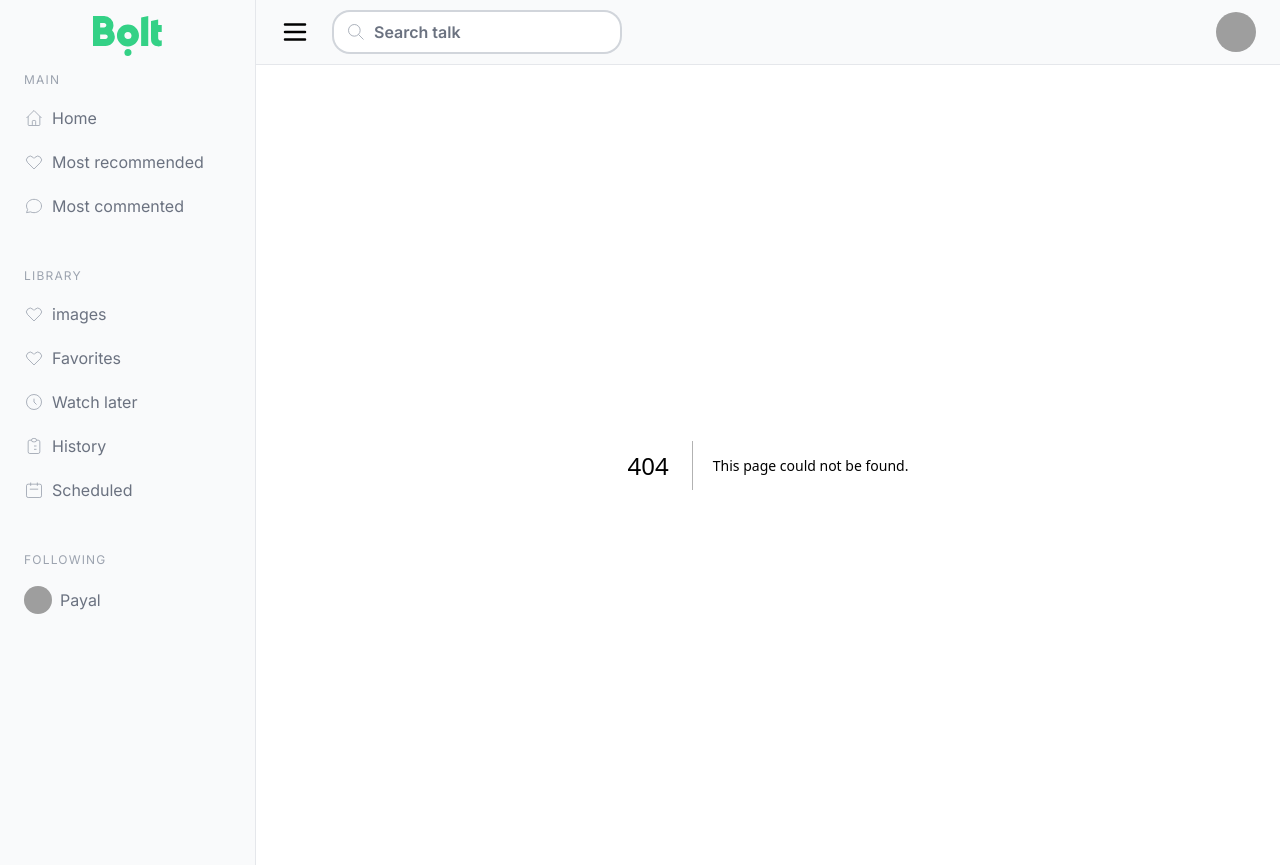
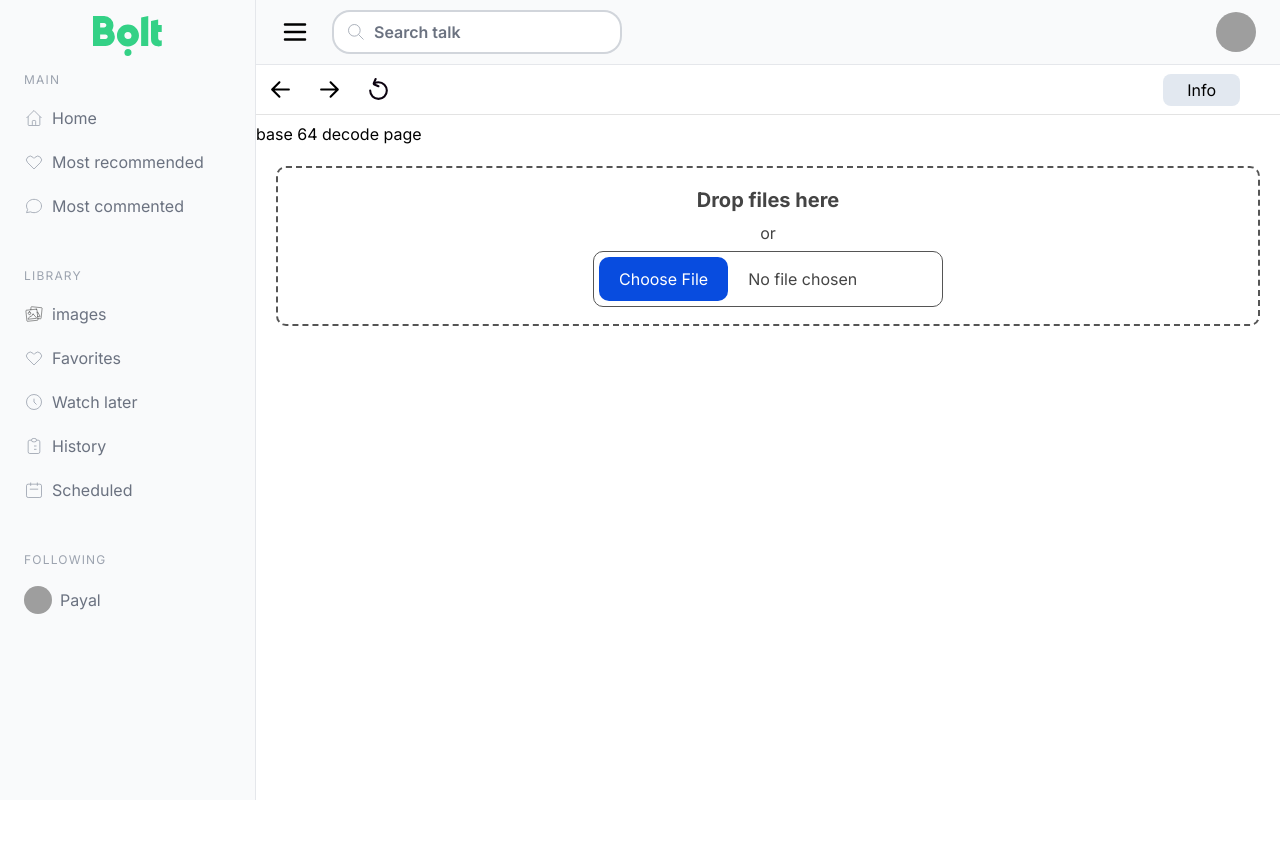
Before and after one commit to tholiyaDixit/Innovation, a Next.js app in the folder innovation/: page /images/base%64%decode in a window 1280 px wide. Before the commit this address had no page. After the commit the page ends 800 px from the top, so only its background shows below. Built offline with nearby package versions, Linux system fonts and the light colour scheme; grey boxes are pictures that could not be loaded.

Commit message:
Add image base64 page

```diff
--- a/innovation/src/app/globals.css
+++ b/innovation/src/app/globals.css
@@ -26,6 +26,15 @@
     rgb(var(--background-start-rgb));
 } */
 
+.customMessageClass {
+  font-size: 25px;
+  position: absolute;
+  top: 0;
+  right: 0;
+  background-color: rgb(129, 244, 129);
+  padding: 15px 35px;
+}
+
 @layer utilities {
   .text-balance {
     text-wrap: balance;
--- /dev/null
+++ b/innovation/src/app/images/base%64%decode/page.tsx
@@ -0,0 +1,66 @@
+"use client";
+import PreNextReload from "@/components/preRextReload_header/PreNextReload";
+import SelectImage from "@/components/selectImage/SelectImage";
+import React, { useState } from "react";
+import { convertBase64Image } from "../../../utils/base64";
+import Image from "next/image";
+import copy from "@/images/svg/copy.svg";
+import { customPopup } from "@/utils/customPopup";
+
+const page = () => {
+  const [image, setImage] = useState<any>(null);
+  const [baseImage, setBaseImage] = useState("");
+  console.log("image ---", image);
+
+  const convertBase64 = async () => {
+    console.log("callconvertBase64 ---");
+
+    if (!!image && image.length > 0) {
+      const file = image[0];
+      const base64: any = await convertBase64Image(file);
+      console.log("base64 ---", base64);
+
+      setBaseImage(base64);
+      // setLoading(false);
+    }
+  };
+
+  return (
+    <div>
+      <PreNextReload />
+      <p>base 64 decode page </p>
+      <div>
+        <SelectImage
+          getImage={(files: any) => {
+            setImage(files);
+            convertBase64();
+          }}
+        />
+      </div>
+
+      {/*  show encoded image url */}
+      {!!baseImage && (
+        <div
+          className="h-96 border overflow-scroll"
+          style={{ minWidth: "500px", maxWidth: "200px" }}
+        >
+          <div className="">
+            <button
+              onClick={() => {
+                navigator.clipboard.writeText(baseImage);
+                customPopup("URL copy successfully");
+              }}
+            >
+              <Image src={copy} alt="copy" width={50} height={50} />
+            </button>
+          </div>
+          <div style={{ wordWrap: "break-word", wordBreak: "break-all" }}>
+            {baseImage}
+          </div>
+        </div>
+      )}
+    </div>
+  );
+};
+
+export default page;
--- a/innovation/src/app/images/page.tsx
+++ b/innovation/src/app/images/page.tsx
@@ -1,6 +1,7 @@
 import ImagePageCard from "@/components/card/imagePageCard/ImagePageCard";
 import React from "react";
 import sizeReduce from "../../images/sizeReduce.png";
+import base64Decode from "../../images/base64-decode.png";
 
 interface Props {}
 
@@ -17,9 +18,10 @@ const page = (props: Props) => {
           />
         <ImagePageCard
           price={"Free"}
-          description={`click 'Upload' button and select any image then wait for result`}
-          title={"Reduce File Size"}
-          navigate={"/"}
+          description={`click 'Upload' button and select any image then wait for base64 decode result`}
+          title={"base 64"}
+          img={base64Decode}
+          navigate={"/images/base%64%decode"}
         />
         <ImagePageCard
           price={"Free"}
--- a/innovation/src/app/images/reduceFileSize/page.tsx
+++ b/innovation/src/app/images/reduceFileSize/page.tsx
@@ -3,7 +3,7 @@ import React, { useEffect, useState } from "react";
 import PreNextReload from "@/components/preRextReload_header/PreNextReload";
 import SelectImage from "@/components/selectImage/SelectImage";
 import Script from "next/script";
-import CompressImgDownloadCard from "@/components/card/compressImgDownloadCard/CompressImgDownloadCard";
+// import CompressImgDownloadCard from "@/components/card/compressImgDownloadCard/CompressImgDownloadCard";
 
 const page = () => {
   const [image, setImage] = useState<any>(null);
--- a/innovation/src/app/layout.tsx
+++ b/innovation/src/app/layout.tsx
@@ -17,9 +17,12 @@ export default function RootLayout({
 }>) {
   return (
     <html lang="en">
+      {/* <script src=""></script> */}
       <body className={inter.className}>
         <Sidebar>{children}</Sidebar>
+
       </body>
+
     </html>
   );
 }
--- a/innovation/src/components/card/imagePageCard/ImagePageCard.tsx
+++ b/innovation/src/components/card/imagePageCard/ImagePageCard.tsx
@@ -23,7 +23,9 @@ const ImagePageCard = (props: ImagePageCardProps) => {
               <Image
                 src={imagePath}
                 alt="tailwind logo"
-                className="rounded-xl"
+                className="rounded-xl h-3/4"
+                width={250}
+                height={150}
               />
             </div>
             <div className="w-full md:w-2/3 bg-white flex flex-col space-y-2 p-3">
--- a/innovation/src/components/sidebar/Sidebar.tsx
+++ b/innovation/src/components/sidebar/Sidebar.tsx
@@ -2,13 +2,15 @@
 import React, { useState } from "react";
 import menuIcon from "../../images/svg/menu.svg";
 import Image from "next/image";
+import imgIcon from "@/images/svg/image.svg";
 
 const Following = [{ name: "Payal", img: "https://picsum.photos/200" }];
 const Library = [
   {
     name: "images",
     navigatePath:"/images",
-    icon: "M4.318 6.318a4.5 4.5 0 000 6.364L12 20.364l7.682-7.682a4.5 4.5 0 00-6.364-6.364L12 7.636l-1.318-1.318a4.5 4.5 0 00-6.364 0z",
+    svg: imgIcon,
+    icon: undefined,
   },
   {
     name: "Favorites",
@@ -104,7 +106,7 @@ const Sidebar = ({children}:any) => {
                   <a
                     href={libraryItem.navigatePath}
                     className="flex items-center px-6 py-2.5 text-gray-500 hover:text-orange-600 group"
-                  >
+                  >{ !!libraryItem.icon ?
                     <svg
                       className="h-5 w-5 text-gray-400 mr-2 group-hover:text-orange-500"
                       fill="none"
@@ -119,7 +121,8 @@ const Sidebar = ({children}:any) => {
                         // d="M4.318 6.318a4.5 4.5 0 000 6.364L12 20.364l7.682-7.682a4.5 4.5 0 00-6.364-6.364L12 7.636l-1.318-1.318a4.5 4.5 0 00-6.364 0z"
                         d={libraryItem.icon}
                       ></path>
-                    </svg>
+                    </svg> : <Image src={libraryItem.svg} alt="O" width={20} height={20} style={{marginRight:"0.5rem"}} />
+                    }
                     {libraryItem.name}
                   </a>
                 </>
--- /dev/null
+++ b/innovation/src/utils/base64.ts
@@ -0,0 +1,14 @@
+export const convertBase64Image = (file: any) => {
+    return new Promise((resolve, reject) => {
+      const fileReader = new FileReader();
+      fileReader.readAsDataURL(file);
+
+      fileReader.onload = () => {
+        resolve(fileReader.result);
+      };
+
+      fileReader.onerror = (error) => {
+        reject(error);
+      };
+    });
+  };
--- /dev/null
+++ b/innovation/src/utils/customPopup.js
@@ -0,0 +1,22 @@
+export const customPopup = (message) => {
+  const para = document.createElement("p");
+  para.setAttribute("id", "customPopupMessage");
+  para.setAttribute("class", "customMessageClass");
+  const node = document.createTextNode(`${message}`);
+  para.appendChild(node);
+
+  const element = document.getElementsByTagName('body')[0]
+  element.appendChild(para);
+
+  let elems = document.querySelectorAll(".customMessageClass");
+  for (const e of elems) {
+    setTimeout(
+      function (o) {
+        //2. Receive the element in variable o
+        o.remove(); //3. Remove the o variable
+      },
+      5000,
+      e
+    );
+  }
+};
```
Also changed, not shown: innovation/src/app/page.tsx (+10 -3 lines).
